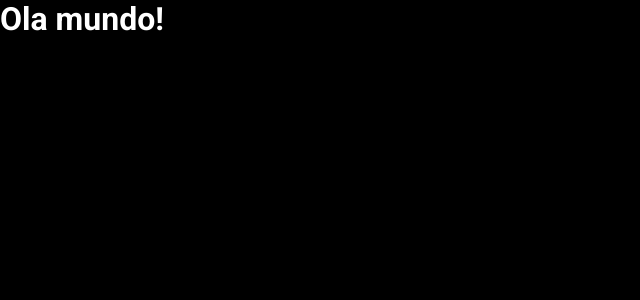
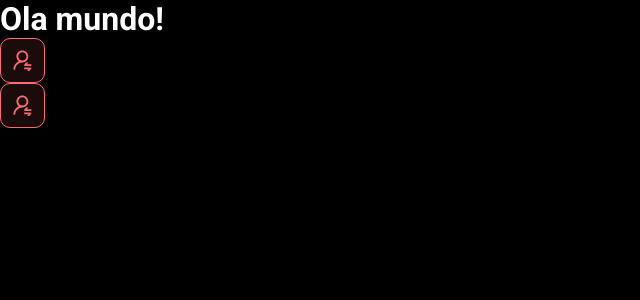
Before and after one commit to henrique195578/dsmeta, a React (Vite) app in the folder frontend/: page / in a window 1280 px wide. Shown: the top 300 px of the page, without its empty margins (0-640 px from the left). Built offline with nearby package versions, Linux system fonts and the light colour scheme.

Commit message:
First component

```diff
--- a/frontend/src/App.tsx
+++ b/frontend/src/App.tsx
@@ -1,8 +1,15 @@
+import NotificationButton from "./assets/Components/NotificationButton"
+
 function App() {
- return(
+    return (
+        <>
 
-  <h1>Ola mundo!</h1>
- )
+            <h1>Ola mundo!</h1>
+            <NotificationButton />
+            <NotificationButton />
+
+        </>
+    )
 }
 
 export default App
--- /dev/null
+++ b/frontend/src/assets/Components/NotificationButton/index.tsx
@@ -0,0 +1,14 @@
+/* Criadon expressao "icone" somente para pegar a imagem */
+import icon from '../../../assets/img/notification-icon.svg'
+import './styles.css'
+
+function NotificationButton() {
+    return (
+        <div className="dsmeta-red-btn">
+            {/* informado entre as chaves a expressao "icon" */}
+            <img src={icon} alt="Notificar" />
+        </div>
+    )
+}
+
+export default NotificationButton
--- /dev/null
+++ b/frontend/src/assets/Components/NotificationButton/styles.css
@@ -0,0 +1,15 @@
+.dsmeta-red-btn {
+    height: 45px;
+    width: 45px;
+    background: rgba(255, 107, 114, 0.1);
+    border: 1px solid #ff6b72;
+    border-radius: 10px;
+    display: flex;
+    align-items: center;
+    justify-content: center;
+    cursor: pointer;
+}
+
+.dsmeta-red-btn img {
+    width: 19px;
+}
```
Also changed, not shown: frontend/src/assets/img/notification-icon.svg (added).
